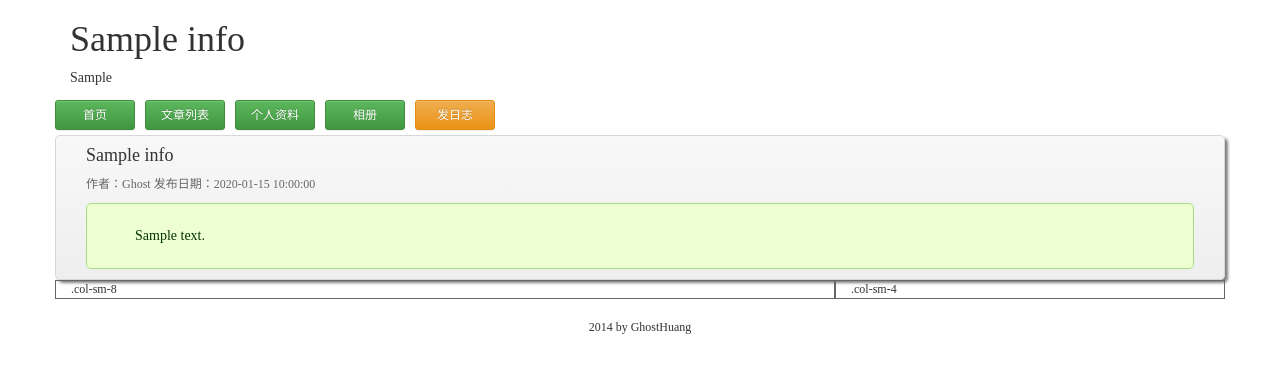
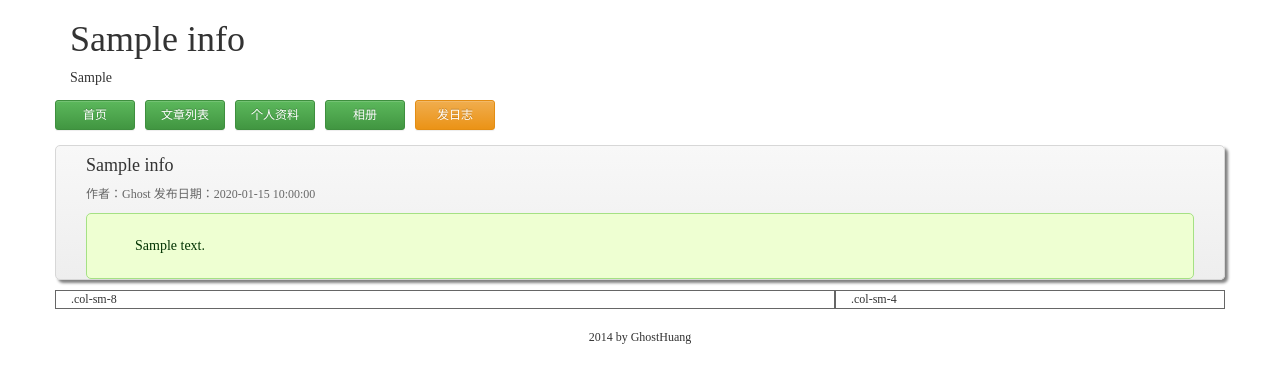
Before and after one commit to huanggs/g_blog, a PHP site: page / in a window 1280 px wide. Shown: the top 383 px of the page. Run offline with PHP 8.4, Linux system fonts and the light colour scheme; tables that the repository leaves empty or names only in its code hold one stand-in row (values such as "Sample post").

Commit message:
office_08141752

```diff
--- a/admin/create.php
+++ b/admin/create.php
@@ -13,6 +13,7 @@
 
 <body>
   <div class="container">
+    <div class="row">
       <?php include '../inc/top.php';?>
       <?php include '../inc/nav2.php';?>
       <div class="col-sm-12 CreatBlog n_bg">
@@ -22,6 +23,7 @@
       </div>
     <?php include '../inc/footer.php';?>
     </div>
+  </div>
 </body>
 </body>
 </html>
--- a/css/main.css
+++ b/css/main.css
@@ -21,6 +21,7 @@ body{
 	border: 1px solid #d7d7d7;
 	background:-webkit-gradient(linear,left bottom,left top,from(#EEE),to(#f8f8f8));
 	-webkit-box-shadow: 3px 3px 3px gray;
+	-moz-box-shadow: 3px 3px 3px gray;
 	border-radius:5px;
 	}
 
@@ -61,8 +62,8 @@ body{
 
 /*content*/
 .content {
-	padding:0px 30px 20px;
-	margin-top:10px;
+	margin:10px 0;
+	padding-left:0px;
 	}
 
 .article_ctn h1 {
@@ -79,7 +80,6 @@ body{
 	color:#030;
 	margin-top:10px;
 	padding:20px;
-	padding: 20px;
 	border:1px #A5E184 solid;
 	border-radius:5px;
 	background:#EEFFD2;
@@ -87,15 +87,11 @@ body{
 	font-size:14px;
 	line-height:24px;
 	}
-
 /*end of content*/
-.article_ctn {
-	font-color:#069;
-	}
 
 /*footer*/
 .footer {
-	padding: 20px;
+	padding: 20px 0;
 	text-align: center;
 	}
 /*end of footer*/
@@ -103,13 +99,12 @@ body{
 /*admin_create*/
 .CreatBlog {
 	height:800px;
-	padding:20px 30px;
 	margin-top:10px;
 	}
 
 .CreatBlog p {
 	line-height:30px;
-	margin-bottom:20px;
+	margin:20px 0;
 	}
 
 .CreatBlog label {
--- a/inc/atcl_list.php
+++ b/inc/atcl_list.php
@@ -1,5 +1,5 @@
 			<div class="col-sm-12">
 				<h4><?=$data_atcl_info['title']?></h4>
-				<p class="atcl_info">作者：Ghost	发布日期：<?=$data_atcl_info['date']?></p>
-				<p class="atcl_ctn"><?=$data_atcl_info['content']?></p>
+				<div class="atcl_info">作者：Ghost	发布日期：<?=$data_atcl_info['date']?></div>
+				<div class="atcl_ctn"><?=$data_atcl_info['content']?></div>
 			</div>
--- a/index.php
+++ b/index.php
@@ -16,23 +16,21 @@
     <div class="row">
     <?php include 'inc/top.php';?>
     <?php include 'inc/nav1.php';?>
-      <div class="col-sm-12 n_bg">
+      <div class="col-sm-12 content n_bg">
         <?php while ($data_atcl_info=mysql_fetch_array($query_atcl_info)) {
           include 'inc/atcl_list.php';
           }
         ?>
       </div>
-    </div>
     <!--主题内容结束-->
 
     <!--bootstrap测试内容开始-->
-    <div class="row">
       <div class="col-sm-8" style="border:1px solid #666;">.col-sm-8</div>
       <div class="col-sm-4" style="border:1px solid #666;">.col-sm-4</div>
-    </div>
     <!--bootstrap测试内容结束-->
 
     <?php include 'inc/footer.php';?>
+    </div>
   </div>
 </body>
 </html>
```
Lines whose indentation alone changed are shown as unchanged.
